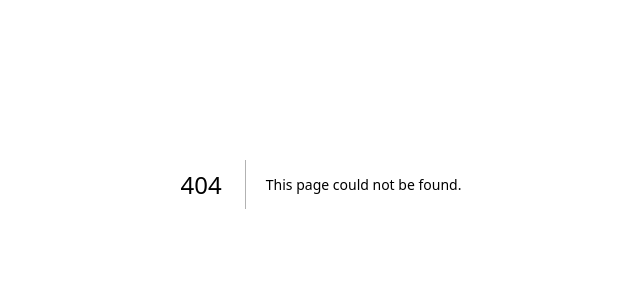
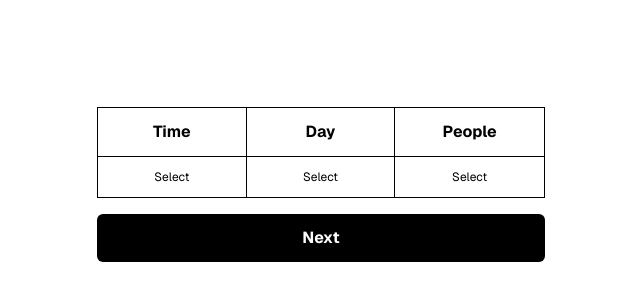
Before and after one commit to yadber/Illuminiti-photoConfirmation, a Next.js app: page /reservation in a window 1280 px wide. Before the commit this address had no page. Shown: the part 216-516 px from the top of the page, without its empty margins (319-959 px from the left). Built offline with nearby package versions, Linux system fonts and the light colour scheme.

Commit message:
Reservation completed

```diff
--- /dev/null
+++ b/src/app/reservation/page.js
@@ -0,0 +1,254 @@
+"use client";
+
+import { useState, useRef, useEffect } from "react";
+import { FaCheckCircle } from "react-icons/fa";
+
+export default function Reservation() {
+  const [time, setTime] = useState("");
+  const [day, setDay] = useState("");
+  const [people, setPeople] = useState("");
+  const [showTimeDropdown, setShowTimeDropdown] = useState(false);
+  const [showPeopleDropdown, setShowPeopleDropdown] = useState(false);
+  const [confirmed, setConfirmed] = useState(false);
+  const [step, setStep] = useState(1);
+
+  const [fullName, setFullName] = useState("");
+  const [email, setEmail] = useState("");
+
+  const timeRef = useRef();
+  const peopleRef = useRef();
+  const dateInputRef = useRef();
+
+  const times = ["15:30", "16:00", "16:30", "17:00", "17:30", "18:00"];
+  const peopleOptions = Array.from({ length: 9 }, (_, i) => i + 1);
+
+  const today = new Date();
+  const tomorrow = new Date();
+  tomorrow.setDate(today.getDate() + 1);
+  const todayStr = today.toISOString().split("T")[0];
+  const tomorrowStr = tomorrow.toISOString().split("T")[0];
+
+  const getDayLabel = () => {
+    if (day === todayStr) return "Today";
+    if (day === tomorrowStr) return "Tomorrow";
+    return day;
+  };
+
+  useEffect(() => {
+    const handleClickOutside = (e) => {
+      if (
+        !timeRef.current?.contains(e.target) &&
+        !peopleRef.current?.contains(e.target)
+      ) {
+        setShowTimeDropdown(false);
+        setShowPeopleDropdown(false);
+      }
+    };
+    document.addEventListener("mousedown", handleClickOutside);
+    return () => document.removeEventListener("mousedown", handleClickOutside);
+  }, []);
+
+  const handleNext = () => {
+    if (time && day && people) {
+      setStep(2);
+    }
+  };
+
+  const handleConfirm = () => {
+    if (fullName && email) {
+      setConfirmed(true);
+    } else {
+      alert("Please fill in your full name and email.");
+    }
+  };
+
+  return (
+    <div className="min-h-screen flex items-center justify-center bg-white dark:bg-gray-900 p-4">
+      <div className="relative w-full max-w-md font-sans">
+        {step === 1 && (
+          <>
+            {/* Static Header Row */}
+            <div className="grid grid-cols-3 border border-black text-center font-bold text-black dark:text-white">
+              <div className="p-3 border-r border-black flex items-center justify-center gap-1">
+                Time {showTimeDropdown && <span className="text-xs">▼</span>}
+              </div>
+              <div className="p-3 border-r border-black flex items-center justify-center gap-1">
+                Day
+              </div>
+              <div className="p-3 flex items-center justify-center gap-1">
+                People{" "}
+                {showPeopleDropdown && <span className="text-xs">▼</span>}
+              </div>
+            </div>
+
+            {/* Interactive Box Row */}
+            <div className="grid grid-cols-3 border border-black border-t-0 text-center text-sm text-black dark:text-white relative text-xs">
+              {/* Time Box */}
+              <div
+                ref={timeRef}
+                className="p-3 border-r border-black cursor-pointer relative z-10"
+                onClick={() => setShowTimeDropdown(!showTimeDropdown)}
+              >
+                {time || "Select"}
+                {showTimeDropdown && (
+                  <div className="absolute -top-[calc(100% - 5 px)] left-0 w-full bg-white dark:bg-gray-800 border border-black dark:border-white text-xs rounded-md shadow z-20">
+                    {times.map((t) => (
+                      <div
+                        key={t}
+                        onClick={(e) => {
+                          e.stopPropagation();
+                          setTime(t);
+                          setShowTimeDropdown(false);
+                        }}
+                        className={`p-2 hover:bg-gray-100 dark:hover:bg-gray-700 cursor-pointer ${
+                          time === t
+                            ? "bg-gray-100 dark:bg-gray-700 font-medium"
+                            : ""
+                        }`}
+                      >
+                        {t}
+                      </div>
+                    ))}
+                  </div>
+                )}
+              </div>
+
+              {/* Day Box */}
+              <div
+                className="p-3 border-r border-black cursor-pointer relative text-xs"
+                onClick={() => dateInputRef.current?.showPicker()}
+              >
+                {getDayLabel() || "Select"}
+                <input
+                  type="date"
+                  ref={dateInputRef}
+                  min={todayStr}
+                  className="absolute opacity-0 pointer-events-none"
+                  onChange={(e) => setDay(e.target.value)}
+                />
+              </div>
+
+              {/* People Box */}
+              <div
+                ref={peopleRef}
+                className="p-3 cursor-pointer relative z-10"
+                onClick={() => setShowPeopleDropdown(!showPeopleDropdown)}
+              >
+                {people || "Select"}
+                {showPeopleDropdown && (
+                  <div className="absolute -top-[calc(100%)px] right-0 w-full bg-white dark:bg-gray-800 border border-black dark:border-white rounded-md shadow z-20">
+                    {peopleOptions.map((num) => (
+                      <div
+                        key={num}
+                        onClick={(e) => {
+                          e.stopPropagation();
+                          setPeople(String(num));
+                          setShowPeopleDropdown(false);
+                        }}
+                        className={`p-2 hover:bg-gray-100 dark:hover:bg-gray-700 cursor-pointer ${
+                          people === String(num)
+                            ? "bg-gray-100 dark:bg-gray-700 font-medium"
+                            : ""
+                        }`}
+                      >
+                        {num}
+                      </div>
+                    ))}
+                  </div>
+                )}
+              </div>
+            </div>
+
+            {/* Next Button */}
+            <button
+              className="mt-4 w-full py-3 font-bold text-white bg-black hover:bg-gray-900 dark:bg-white dark:text-black dark:hover:bg-gray-200 rounded-md"
+              onClick={handleNext}
+            >
+              Next
+            </button>
+          </>
+        )}
+
+        {step === 2 && (
+          <>
+            <div className="bg-white dark:bg-gray-800 border border-black dark:border-white rounded-lg p-6">
+              <h2 className="text-lg font-semibold text-black dark:text-white mb-4">
+                Your Info
+              </h2>
+              <input
+                type="text"
+                placeholder="Full Name"
+                value={fullName}
+                onChange={(e) => setFullName(e.target.value)}
+                className="w-full mb-3 p-2 border border-gray-400 rounded dark:bg-gray-700 dark:text-white"
+              />
+              <input
+                type="email"
+                placeholder="Email"
+                value={email}
+                onChange={(e) => setEmail(e.target.value)}
+                className="w-full mb-4 p-2 border border-gray-400 rounded dark:bg-gray-700 dark:text-white"
+              />
+              <div className="flex gap-4">
+                <button
+                  onClick={() => setStep(1)}
+                  className="flex-1 py-2 bg-gray-300 dark:bg-gray-600 text-gray-800 dark:text-white rounded"
+                >
+                  Back
+                </button>
+                <button
+                  onClick={handleConfirm}
+                  className="flex-1 py-2 bg-green-600 text-white rounded hover:bg-green-700"
+                >
+                  Confirm
+                </button>
+              </div>
+            </div>
+          </>
+        )}
+
+        {/* Confirmation Modal */}
+        {confirmed && (
+          <div className="fixed inset-0 bg-gray-200 dark:bg-black/60 bg-opacity-50 flex items-center justify-center z-50">
+            <div className="bg-white dark:bg-gray-800 rounded-lg shadow-lg p-6 w-[90%] max-w-sm text-center border-black dark:border-white border-2">
+              <h1 className="text-6xl flex justify-center text-green-600 mb-5">
+                <FaCheckCircle />
+              </h1>
+              <h2 className="text-xl font-bold text-black dark:text-white">
+                Your reservation is
+              </h2>
+              <h2 className="text-xl font-bold text-black dark:text-white mb-5">
+                confirmed!
+              </h2>
+              <div className="mb-4 flex flex-col gap-2">
+                <p className="border-b border-b-gray-400 dark:border-b-gray-600"></p>
+                <p className="text-gray-800 dark:text-gray-300">
+                  <strong>{time}</strong> | {getDayLabel()} | {people}{" "}
+                  {people === "1" ? "Person" : "People"}
+                </p>
+                <p className="text-gray-800 dark:text-gray-300">
+                  {fullName} — {email}
+                </p>
+                <p className="border-t border-t-gray-400 dark:border-t-gray-600"></p>
+              </div>
+              <button
+                onClick={() => {
+                  setConfirmed(false);
+                  setStep(1);
+                  setTime("");
+                  setPeople("");
+                  setDay("");
+                  setFullName("");
+                  setEmail("");
+                }}
+                className="mt-2 px-4 py-2 bg-black text-white dark:bg-white dark:text-black rounded hover:bg-gray-900 dark:hover:bg-gray-200"
+              >
+                Close
+              </button>
+            </div>
+          </div>
+        )}
+      </div>
+    </div>
+  );
+}
```
